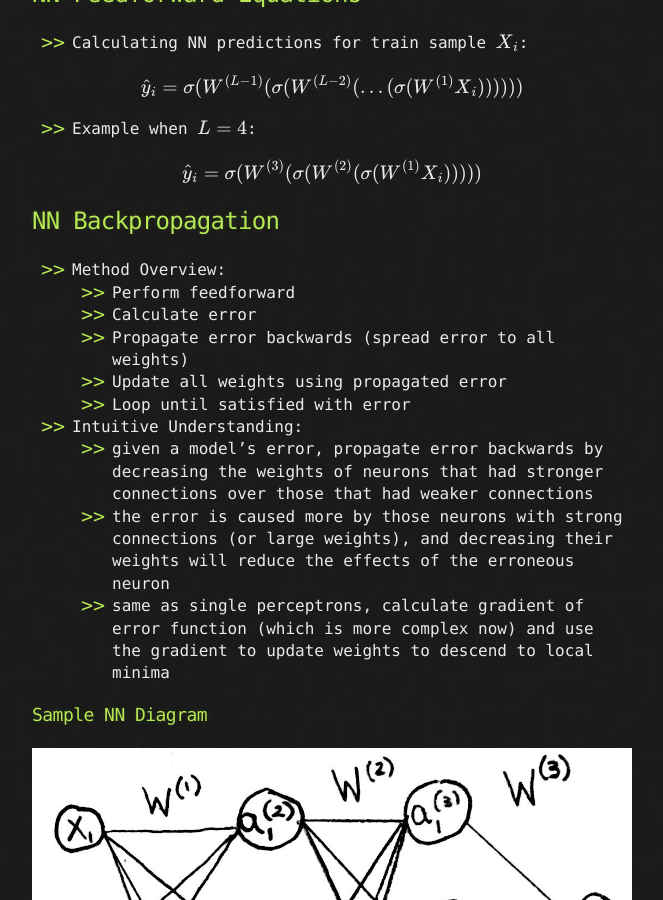
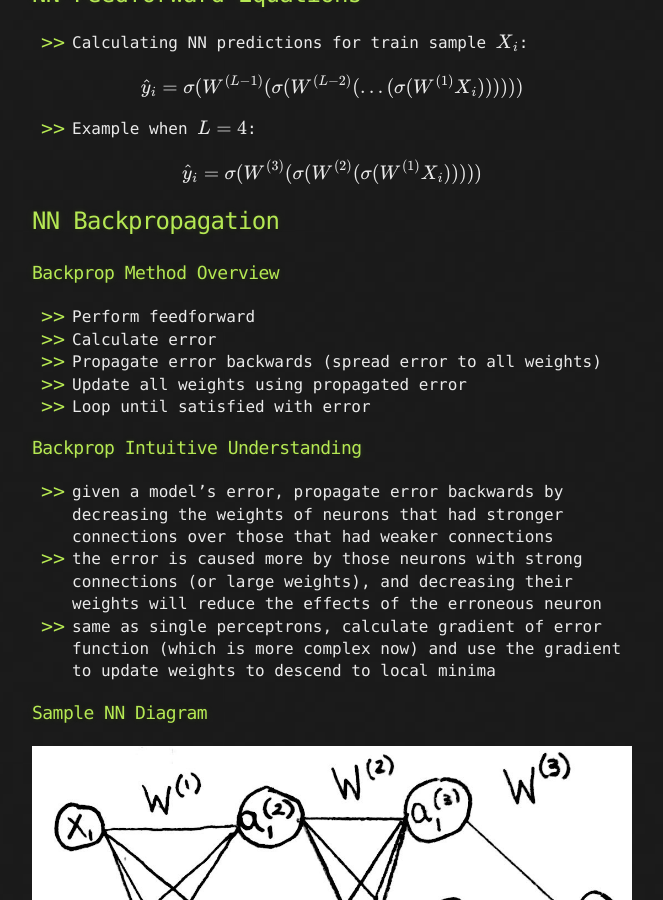
Before and after one commit to LivingProgram/ml-notes, a Jekyll site: the page built from index.md, in a window 1280 px wide and 900 px high, scrolled down 7749 px. Shown: the whole window, without its empty margins (308-971 px from the left). Built offline with Jekyll 4.4.1, drawn with Linux system fonts in a browser that asks for light colours; our own code applies the rules of GitHub Pages for plain Markdown files; formulas are drawn with MathJax 3; the repository's description, which GitHub fills in, is left out.

Commit message:
add new sections

```diff
--- a/index.md
+++ b/index.md
@@ -230,16 +230,17 @@
 $$\hat{y}_{i}=\sigma(W^{(3)}(\sigma(W^{(2)}(\sigma(W^{(1)}X_{i})))))$$
 
 ## NN Backpropagation
-- Method Overview:
-  - Perform feedforward
-  - Calculate error
-  - Propagate error backwards (spread error to all weights)
-  - Update all weights using propagated error
-  - Loop until satisfied with error
-- Intuitive Understanding:
-  - given a model's error, propagate error backwards by decreasing the weights of neurons that had stronger connections over those that had weaker connections
-  - the error is caused more by those neurons with strong connections (or large weights), and decreasing their weights will reduce the effects of the erroneous neuron
-  - same as single perceptrons, calculate gradient of error function (which is more complex now) and use the gradient to update weights to descend to local minima
+### Backprop Method Overview
+- Perform feedforward
+- Calculate error
+- Propagate error backwards (spread error to all weights)
+- Update all weights using propagated error
+- Loop until satisfied with error
+
+### Backprop Intuitive Understanding
+- given a model's error, propagate error backwards by decreasing the weights of neurons that had stronger connections over those that had weaker connections
+- the error is caused more by those neurons with strong connections (or large weights), and decreasing their weights will reduce the effects of the erroneous neuron
+- same as single perceptrons, calculate gradient of error function (which is more complex now) and use the gradient to update weights to descend to local minima
 
 ### Sample NN Diagram
 ![Example NN](https://livingprogram.github.io/ml-notes/images/ml-notes_21.jpg)
```
